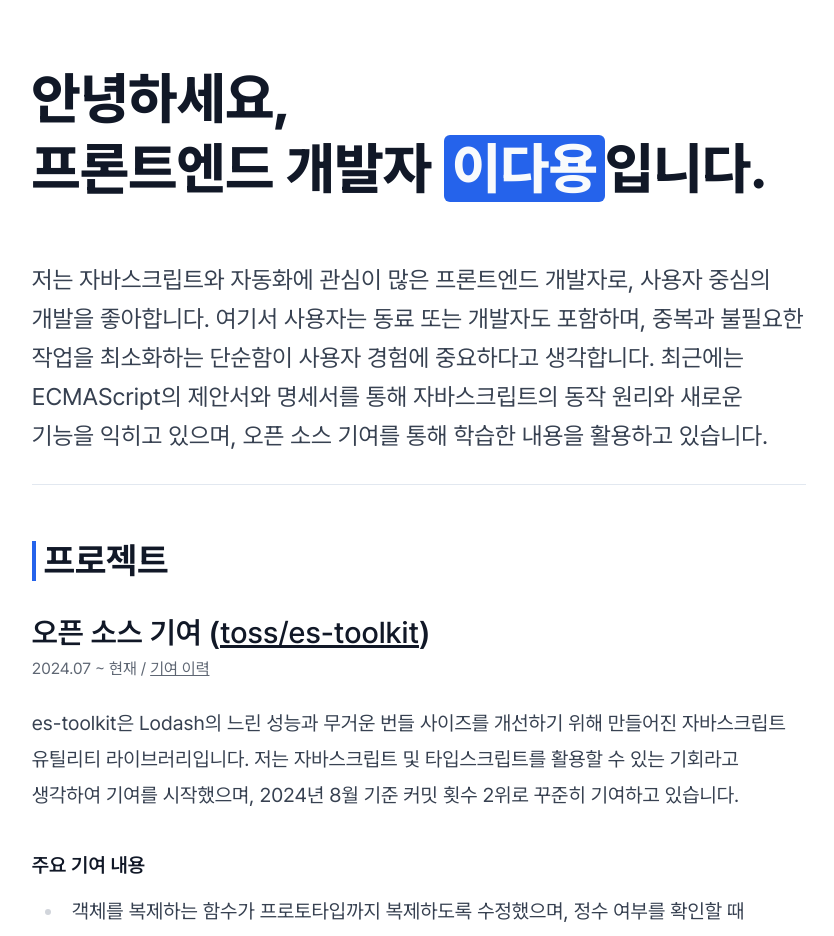
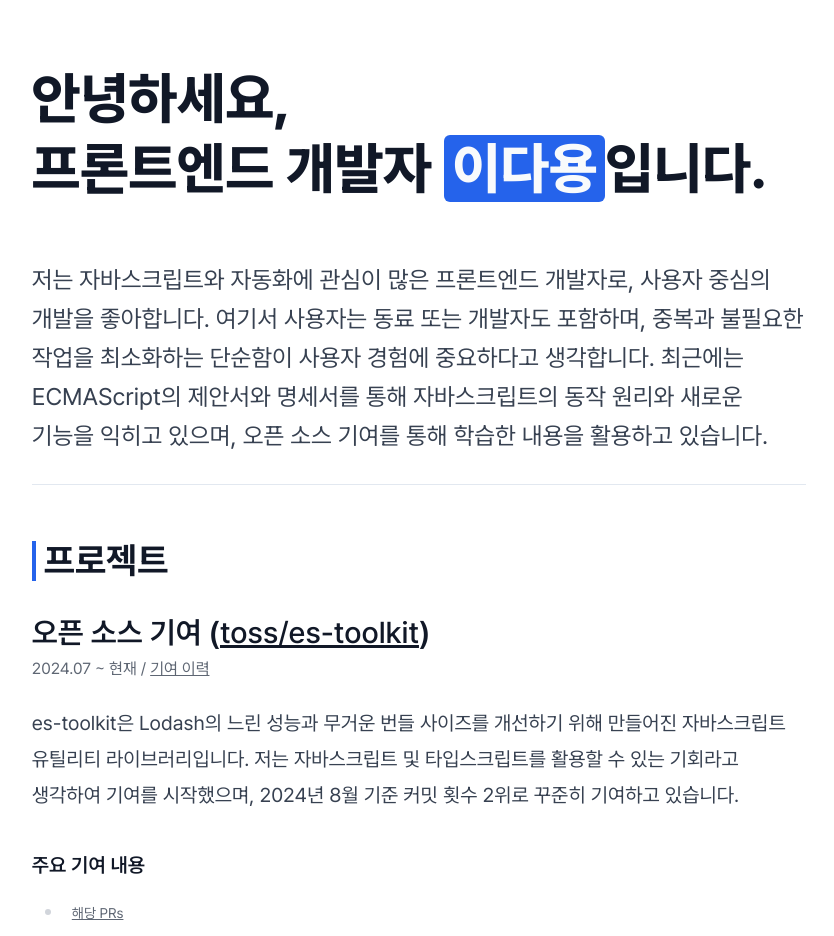
Before and after one commit to dayongkr/resume, a Next.js app: page / in a window 1280 px wide. Shown: the top 936 px of the page, without its empty margins (221-1055 px from the left). Built offline with nearby package versions, Linux system fonts and the light colour scheme.

Commit message:
feat(component): change text property to children

```diff
--- a/src/components/List.tsx
+++ b/src/components/List.tsx
@@ -1,8 +1,8 @@
 import { Link } from '../types/props';
 import { LinkBlank } from './LinkBlank';
-import React from 'react';
+import { Fragment } from 'react';
 
-type ListItem = { text: string; link?: Link; sub?: ListItem[] };
+type ListItem = { children: React.ReactNode; link?: Link; sub?: ListItem[] };
 
 export function List({
   items,
@@ -16,10 +16,10 @@ export function List({
       {title && <h4>{title}</h4>}
       <ul>
         {items.map((item, index) => (
-          <React.Fragment key={index}>
-            <ListItem link={item.link}>{item.text}</ListItem>
+          <Fragment key={index}>
+            <ListItem link={item.link}>{item.children}</ListItem>
             {item.sub && <List items={item.sub} />}
-          </React.Fragment>
+          </Fragment>
         ))}
       </ul>
     </>
```
